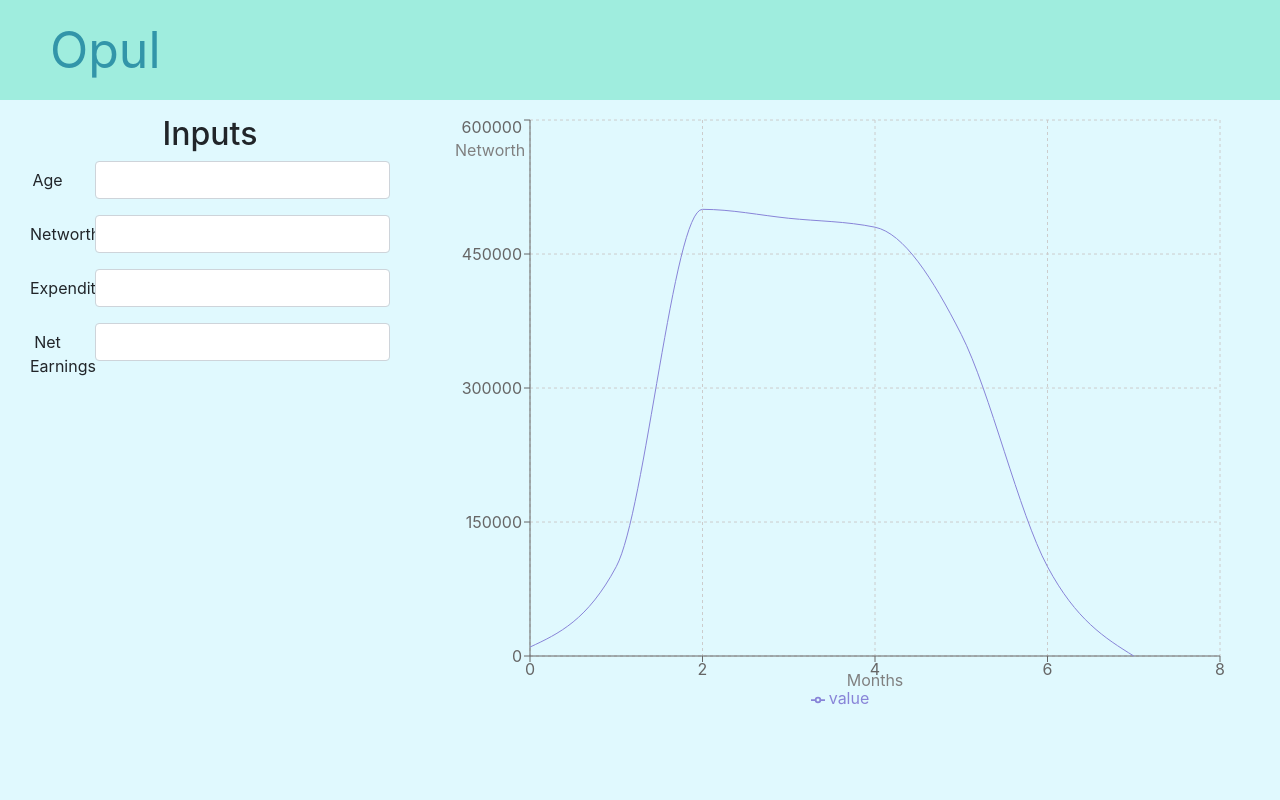
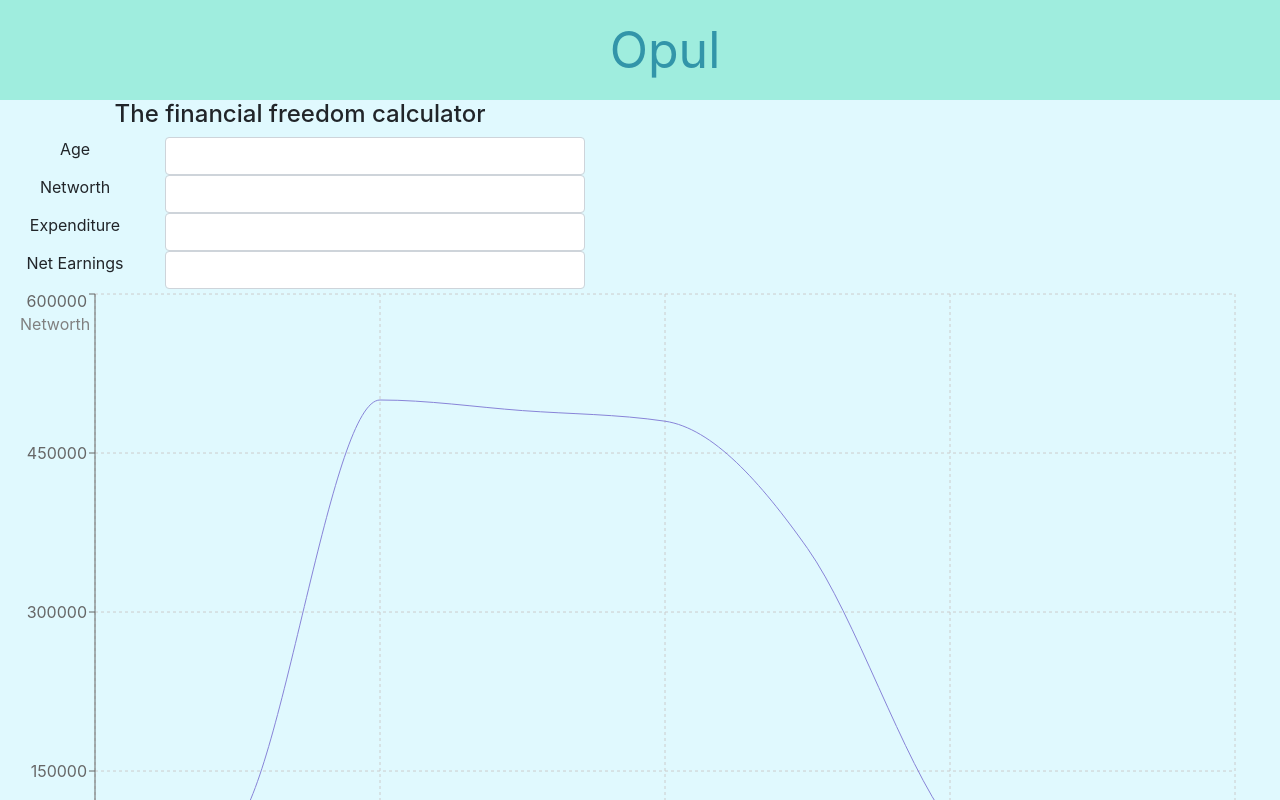
Before and after one commit to Kris-os/fire, a React (Create React App) app: page / in a window 1280 px wide. Shown: the top 800 px of the page. Built offline with nearby package versions, Linux system fonts and the light colour scheme.

Commit message:
graphics updates

```diff
--- a/src/App.css
+++ b/src/App.css
@@ -2,24 +2,15 @@
   text-align: center;
   background-color: #e0f9fe;
   height: 100vh;
-  min-height: 100px;
-  margin: 0px;
-  padding: 0px;
-}
-
-.App-chart {
-  justify-content: center;
-  align-items: center;
-  /* height: 100vh; */
 }
 
 .App-header {
   background-color: #9fedde;
-  min-height: 50px;
+  /* min-height: 50px; */
   height: 100px;
   display: flex;
   flex-direction: column;
-  /* align-items: center; */
+  align-items: center;
   justify-content: center;
   font-size: calc(50px);
   color: #3295a9;
@@ -33,38 +24,29 @@
   color: #09d3ac;
 }
 
-.col-chart {
+.chart {
+  /* justify-content: center;
+  align-items: center; */
+  min-height: 600px;
+  min-width: 1000px;
+  height: 100% !important;
   width: 100% !important;
 }
 
-.col-inputs {
-  /* width: 500px !important; */
-  max-width: 500px !important;
+.inputs-col {
+  max-width: 600px !important;
+  min-width: 350px;
+  justify-content: center;
 }
 
-.container {
-  max-width: 100% !important;
-  margin-right: 0px !important;
-  margin-left: 0px !important;
-  max-height: 100% !important;
-}
-
-.my-col {
-  justify-content: center;
-  align-items: center;
+.my-row {
   height: 100%;
-
-  margin: 15px;
 }
 
 .my-container {
-  margin: 0px;
-  width: 100%;
-  height: 100%;
+  height: calc(100vh - 100px);
 }
 
-.my-row {
-  justify-content: center;
-  align-items: center;
-  height: 100%;
-}
+/* * {
+  border: 1px solid red;
+} */
--- a/src/App.js
+++ b/src/App.js
@@ -15,7 +15,7 @@ class App extends React.Component {
       expenditure: 0,
       netEarnings: 0,
       results: {
-        bestEstimateResults: [
+        baseCaseResults: [
           10000,
           100000,
           500000,
@@ -88,12 +88,12 @@ class App extends React.Component {
     return (
       <div className="App">
         <Header />
-        <Container className="my-container">
+        <Container fluid className="my-container">
           <Row className="my-row">
-            <Col className="my-col col-inputs">
+            <Col className="inputs-col">
               <Inputs updateState={this.updateState} />
             </Col>
-            <Col className="my-col col-chart">
+            <Col className="chart">
               <Chart results={this.state.results} />
             </Col>
           </Row>
@@ -104,10 +104,10 @@ class App extends React.Component {
 }
 
 function encodeQueryData(data) {
-  const ret = [];
+  const output = [];
   for (let d in data)
-    ret.push(encodeURIComponent(d) + "=" + encodeURIComponent(data[d]));
-  return ret.join("&");
+    output.push(encodeURIComponent(d) + "=" + encodeURIComponent(data[d]));
+  return output.join("&");
 }
 
 export default App;
--- a/src/components/Chart.jsx
+++ b/src/components/Chart.jsx
@@ -7,7 +7,8 @@ import {
   CartesianGrid,
   Tooltip,
   Legend,
-  Label
+  Label,
+  ResponsiveContainer,
 } from "recharts";
 
 // EXAMPLE DATA FORMAT
@@ -27,15 +28,14 @@ export default class Example extends PureComponent {
 
   render() {
     return (
+      <ResponsiveContainer>
         <LineChart
-        width={800}
-        height={600}
-        data={convertData(this.props.results.bestEstimateResults)}
+          data={convertData(this.props.results.baseCaseResults)}
           margin={{
             top: 5,
             right: 30,
             left: 20,
-          bottom: 5
+            bottom: 5,
           }}
           dot="false"
         >
@@ -61,17 +61,19 @@ export default class Example extends PureComponent {
             //activeDot={{ r: 8 }}
           />
         </LineChart>
+      </ResponsiveContainer>
     );
   }
 }
 
 function convertData(data) {
   var output = [];
+  if (data == null) return output;
   var i;
   for (i = 0; i < data.length; i++) {
     output.push({
       value: data[i],
-      time: i
+      time: i,
     });
   }
 
--- a/src/components/Inputs.jsx
+++ b/src/components/Inputs.jsx
@@ -6,59 +6,59 @@ class Inputs extends Component {
   render() {
     return (
       <div>
-        <h2>Inputs</h2>
+        <h4>The financial freedom calculator</h4>
         <Form>
-          <Form.Group as={Row} controlId="age">
-            <Form.Label column sm={2}>
+          <Row controlid="age">
+            <Col column sm={3}>
               Age
-            </Form.Label>
-            <Col sm={10}>
+            </Col>
+            <Col sm={9}>
               <NumberInput
                 id="age"
                 placeholder="Age (years)"
                 updateState={this.props.updateState}
               />
             </Col>
-          </Form.Group>
+          </Row>
 
-          <Form.Group as={Row} controlId="networth">
-            <Form.Label column sm={2}>
+          <Row controlid="networth">
+            <Col column sm={3}>
               Networth
-            </Form.Label>
-            <Col sm={10}>
+            </Col>
+            <Col sm={9}>
               <NumberInput
                 id="networth"
                 placeholder="Networth"
                 updateState={this.props.updateState}
               />
             </Col>
-          </Form.Group>
+          </Row>
 
-          <Form.Group as={Row} controlId="expenditure">
-            <Form.Label column sm={2}>
+          <Row controlid="expenditure">
+            <Col column sm={3}>
               Expenditure
-            </Form.Label>
-            <Col sm={10}>
+            </Col>
+            <Col sm={9}>
               <NumberInput
                 id="expenditure"
                 placeholder="Expenditure"
                 updateState={this.props.updateState}
               />
             </Col>
-          </Form.Group>
+          </Row>
 
-          <Form.Group as={Row} controlId="netEarnings">
-            <Form.Label column sm={2}>
+          <Row controlid="netEarnings">
+            <Col column sm={3}>
               Net Earnings
-            </Form.Label>
-            <Col sm={10}>
+            </Col>
+            <Col sm={9}>
               <NumberInput
                 id="netEarnings"
                 placeholder="Net Earnings"
                 updateState={this.props.updateState}
               />
             </Col>
-          </Form.Group>
+          </Row>
         </Form>
       </div>
     );
--- a/src/components/NumberInput.jsx
+++ b/src/components/NumberInput.jsx
@@ -4,7 +4,7 @@ import { Form } from "react-bootstrap";
 
 class NumberInput extends Component {
   state = {
-    value: 0
+    value: 0,
   };
 
   onInputChange(event) {
```
Lines whose indentation alone changed are shown as unchanged.
